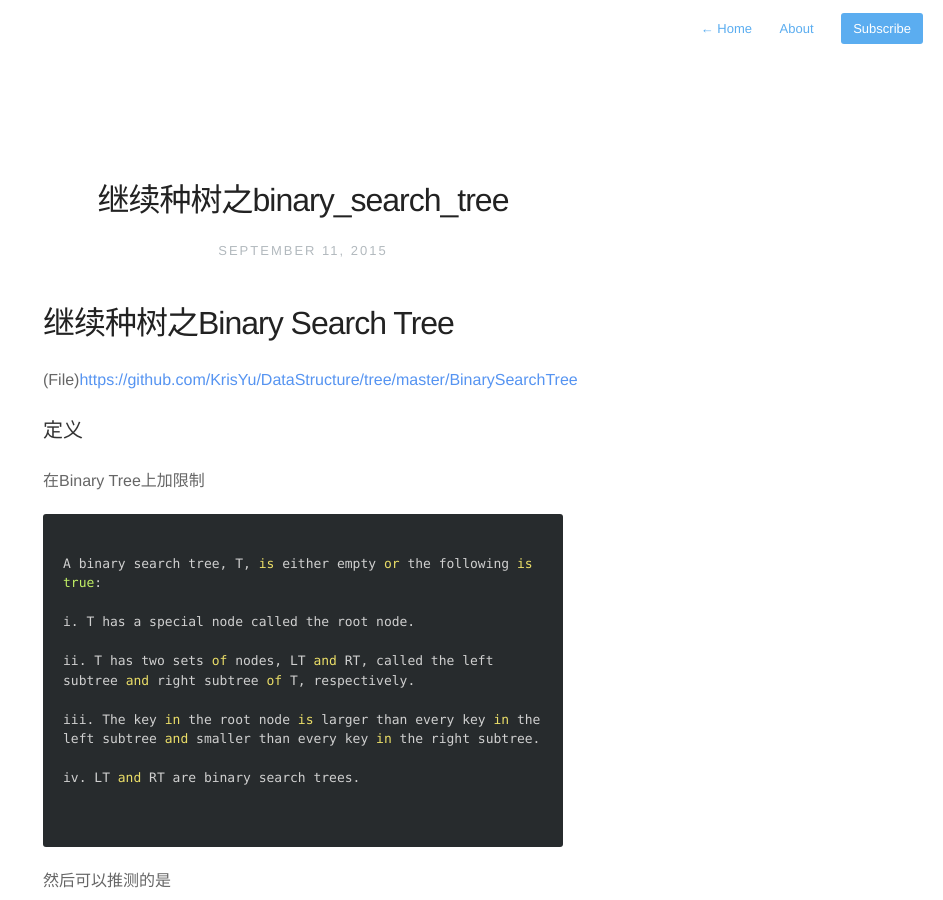
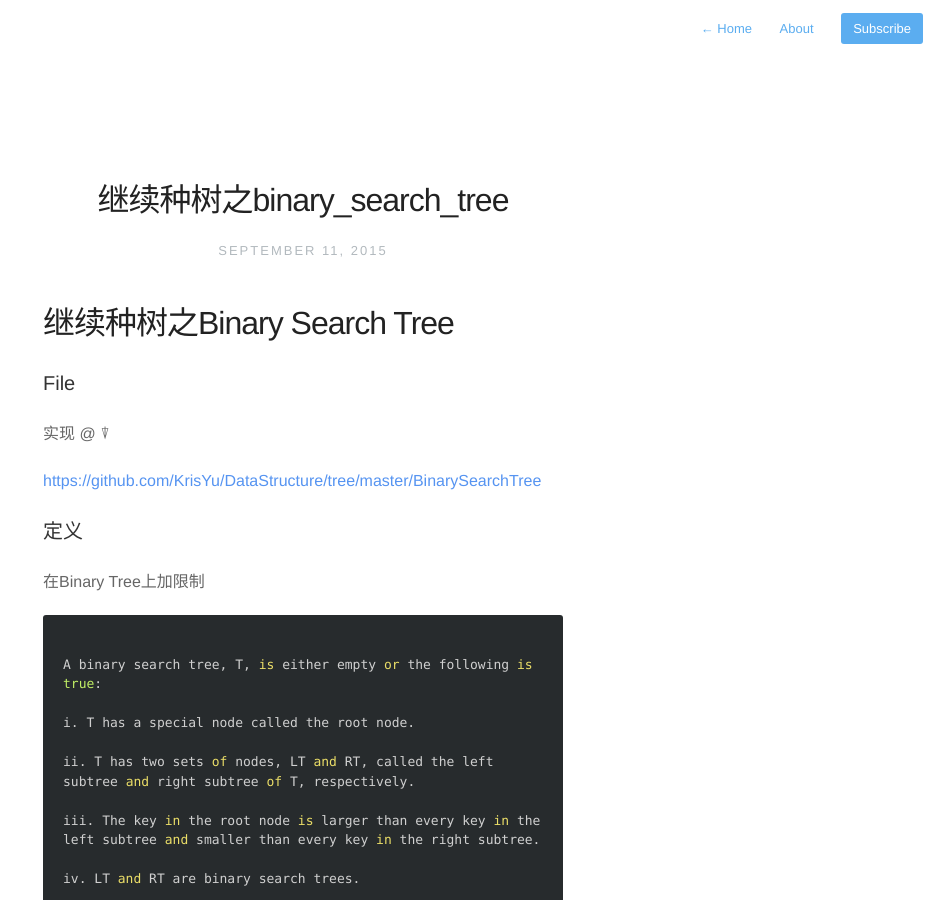
Before and after one commit to walterwang/krisyu.github.io, a Jekyll site: the page built from _posts/2015-09-11-继续种树之binary_search_tree.md, in a window 1280 px wide and 900 px high. Shown: the whole window, without its empty margins (337-1280 px from the left). Built offline with Jekyll 4.4.1, drawn with Linux system fonts in a browser that asks for light colours; nearby versions of some CDN libraries; Markdown is read by kramdown in place of the engine named in the settings.

Commit message:
add a new file

```diff
--- a/_posts/2015-09-11-继续种树之binary_search_tree.md
+++ b/_posts/2015-09-11-继续种树之binary_search_tree.md
@@ -1,7 +1,11 @@
 #继续种树之Binary Search Tree
 
 
-(File)<https://github.com/KrisYu/DataStructure/tree/master/BinarySearchTree>
+###File
+
+实现 @ ⍒
+
+<https://github.com/KrisYu/DataStructure/tree/master/BinarySearchTree>
 
 ###定义
 
```
